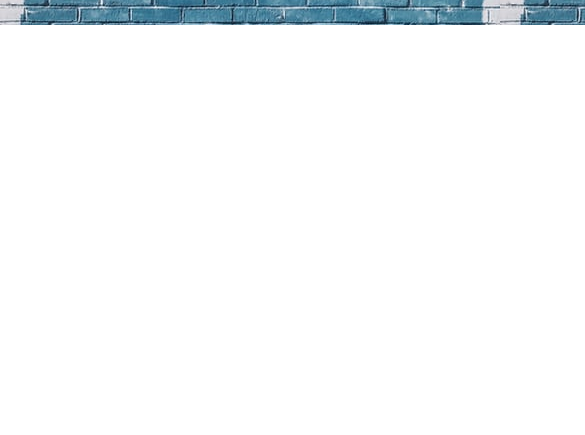
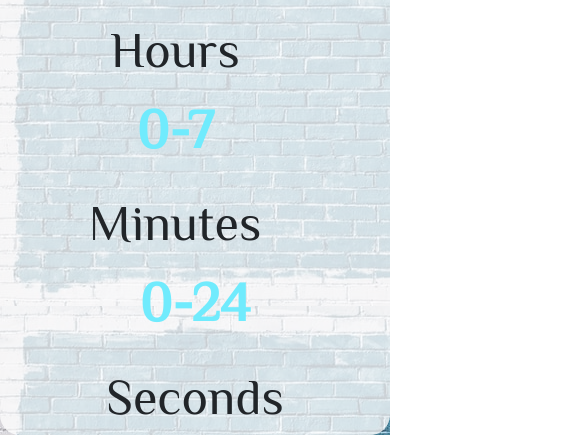
Before and after one commit to must-apha/countDown, a plain HTML site: page index.html in a window 390 px wide. Shown: the part 819-1254 px from the top of the page, 585 px wide, since content can reach past the window. Before the commit the page ends 844 px from the top, so only its background shows below. Drawn offline with nearby package versions, Linux system fonts and the light colour scheme.

Commit message:
Update style.css

```diff
--- a/style.css
+++ b/style.css
@@ -44,6 +44,17 @@ p{
     font-size: 55px;
     font-weight: bold;
 }
-span{
+/* span{
     color: rgb(56, 58, 29);
+} */
+
+.cancelMargin{
+    margin-right: 0;
 }
+
+@media all and (max-width:900px){
+    .elements{
+        display: flex;
+        flex-direction: column;
+    }
+}
```
